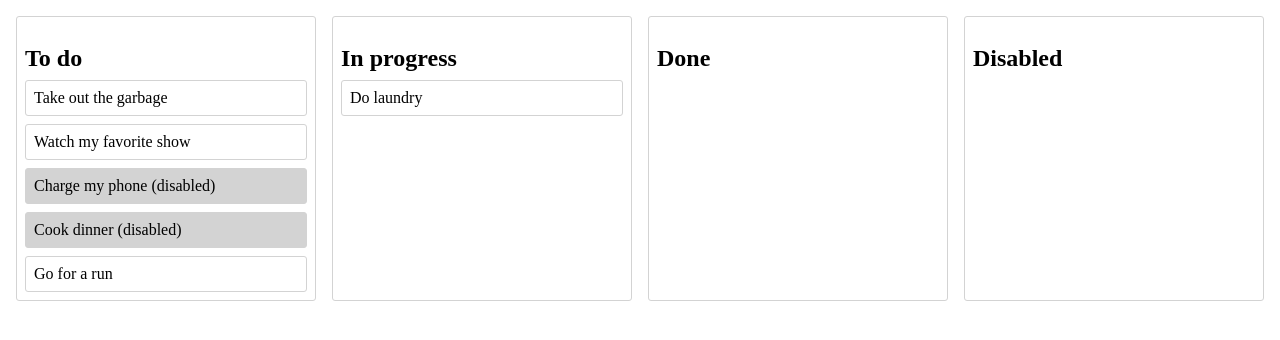
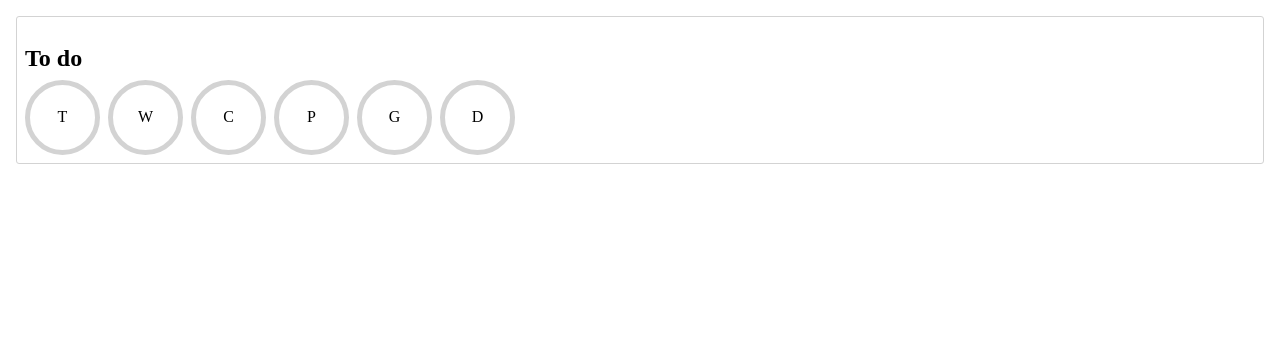
Before and after one commit to carlorizzante/react-beautiful-dnd-demo, a React (Create React App) app: page / in a window 1280 px wide. Shown: the top 340 px of the page. Built offline with nearby package versions, Linux system fonts and the light colour scheme.

Commit message:
feat: implement horizontal dragging

```diff
--- a/src/components/column.js
+++ b/src/components/column.js
@@ -30,8 +30,9 @@ const TaskList = React.forwardRef(({ children, isDraggingOver, ...rest }, ref) =
     ref={ref}
     css={css`
       flex: 1;
-      flex-direction: column;
-      min-height: 100px;
+      padding-bottom: 8px;
+      flex-direction: row;
+      min-height: 75px;
       background-color: ${isDraggingOver ? 'skyblue' : 'white'};
       transition: background-color 0.3s;
     `}
@@ -45,6 +46,7 @@ export const Column = ({ column, tasks, isDropDisabled }) => (
   <Container>
     <Title>{column.title}</Title>
     <Droppable
+      direction="horizontal"
       droppableId={column.id}
       isDropDisabled={isDropDisabled || column.disabled}
       type={column.type}
--- a/src/components/task.js
+++ b/src/components/task.js
@@ -1,24 +1,33 @@
 import React from 'react'
-import { Box } from 'rebass'
+import { Box, Flex } from 'rebass'
 import { css } from '@emotion/core'
 import { Draggable } from 'react-beautiful-dnd'
 
 const Container = React.forwardRef(({ children, isDragging, isDragDisabled, ...rest }, ref) => (
-  <Box
+  <Flex
     ref={ref}
     css={css`
-      margin-bottom: 8px;
+      margin-right: 8px;
       padding: 8px;
-      border: 1px solid lightgrey;
-      border-radius: 3px;
+      width: 75px;
+      height: 75px;
+      justify-content: center;
+      align-items: center;
+      border: 5px solid ${isDragging ? 'red' : 'lightgrey'};
+      border-radius: 50%;
       background-color: ${isDragging ? 'lightcyan' : 'white'};
       background-color: ${isDragDisabled ? 'lightgray' : 'white'};
       transition: background-color 0.3s;
+
+      &:focus {
+        outline: none;
+        border-color: red;
+      }
     `}
     {...rest}
   >
     {children}
-  </Box>
+  </Flex>
 ))
 
 export const Task = ({ id, index, content, isDragDisabled }) => (
@@ -35,7 +44,7 @@ export const Task = ({ id, index, content, isDragDisabled }) => (
         {...provided.draggableProps}
         {...provided.dragHandleProps}
       >
-        {content} {isDragDisabled ? '(disabled)' : null}
+        {content[0]} {isDragDisabled ? '(disabled)' : null}
       </Container>
     )}
   </Draggable>
--- a/src/initial-data.js
+++ b/src/initial-data.js
@@ -2,8 +2,8 @@ export const initialData = {
   tasks: {
     'task-1': { id: 'task-1', content: 'Take out the garbage' },
     'task-2': { id: 'task-2', content: 'Watch my favorite show' },
-    'task-3': { id: 'task-3', content: 'Charge my phone', isDragDisabled: true },
-    'task-4': { id: 'task-4', content: 'Cook dinner', isDragDisabled: true },
+    'task-3': { id: 'task-3', content: 'Charge my phone' },
+    'task-4': { id: 'task-4', content: 'Prepare dinner' },
     'task-5': { id: 'task-5', content: 'Go for a run' },
     'task-6': { id: 'task-6', content: 'Do laundry' },
   },
@@ -11,13 +11,13 @@ export const initialData = {
     'column-1': {
       id: 'column-1',
       title: 'To do',
-      taskIds: ['task-1', 'task-2', 'task-3', 'task-4', 'task-5'],
+      taskIds: ['task-1', 'task-2', 'task-3', 'task-4', 'task-5', 'task-6'],
       type: 'tasks',
     },
     'column-2': {
       id: 'column-2',
       title: 'In progress',
-      taskIds: ['task-6'],
+      taskIds: [],
       type: 'tasks',
     },
     'column-3': {
@@ -35,5 +35,10 @@ export const initialData = {
     },
   },
   // Facilitate reordering of the columns
-  columnOrder: ['column-1', 'column-2', 'column-3', 'column-4']
+  columnOrder: [
+    'column-1',
+    // 'column-2',
+    // 'column-3',
+    // 'column-4',
+  ]
 }
```
